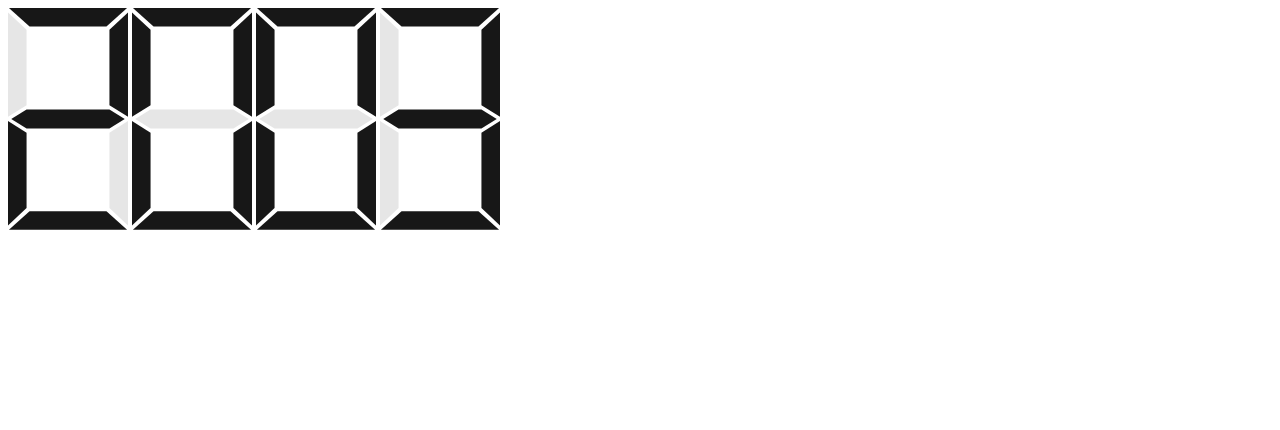
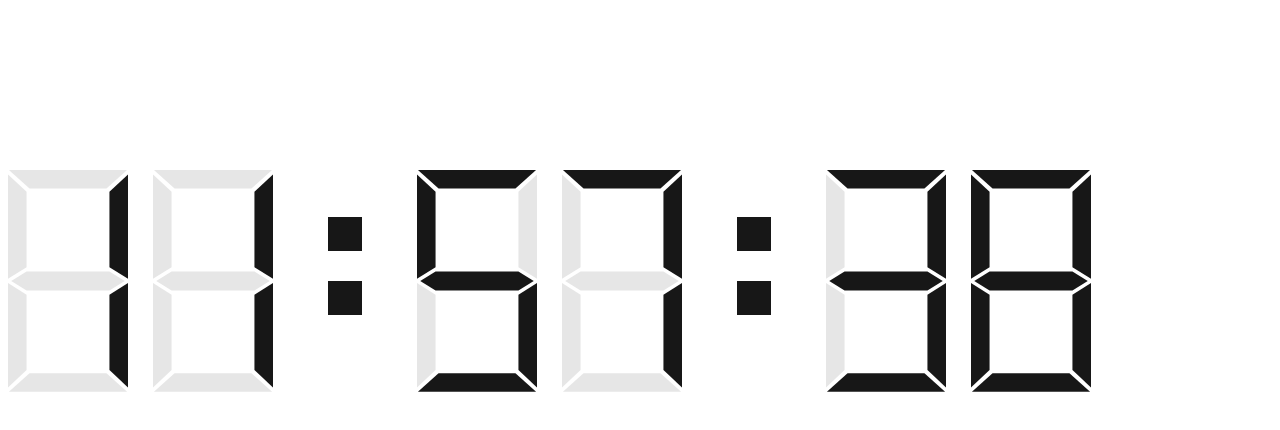
Before and after one commit to Paul-H18/JS-Timer, a website with bundled scripts: page index.html in a window 1280 px wide. Built offline with nearby package versions, Linux system fonts and the light colour scheme.

Commit message:
Adds Clock and composition between numbers and Clock

```diff
--- a/index.html
+++ b/index.html
@@ -10,18 +10,36 @@
 <body>
 
     <div id="app-1">
+        <div class="js-number-container">
 
+            <div id="js-timer-hours" class="js-timer-number-of-two">
                 <js-timer-number>
                 </js-timer-number>
 
                 <js-timer-number>
                 </js-timer-number>
+            </div>
 
+            <js-timer-seperator></js-timer-seperator>
+
+            <div id="js-timer-minutes" class="js-timer-number-of-two">
                 <js-timer-number>
                 </js-timer-number>
 
                 <js-timer-number>
                 </js-timer-number>
+            </div>
+
+            <js-timer-seperator></js-timer-seperator>
+
+            <div id="js-timer-seconds" class="js-timer-number-of-two">
+                <js-timer-number>
+                </js-timer-number>
+
+                <js-timer-number>
+                </js-timer-number>
+            </div>
+        </div>
 
     </div>
 
@@ -41,6 +59,13 @@
         </svg>
     </template>
 
+    <template id="tmp-seperator">
+        <div class="js-timer-seperator">
+            <div class="js-timer-dot"></div>
+            <div class="js-timer-dot"></div>
+        </div>
+    </template>
+
     <script src="src/js/index.js" type="module"></script>
 </body>
 </html>
--- a/src/js/index.js
+++ b/src/js/index.js
@@ -1,6 +1,5 @@
 import { Kernel } from "./timer/Kernel.js";
 
-console.log('Hello World');
 
 const kernel = new Kernel('app-1');
 kernel.initialize();
--- a/src/js/timer/Kernel.js
+++ b/src/js/timer/Kernel.js
@@ -1,5 +1,7 @@
 import {Number} from "./classes/Number.js";
 import {NumberComposer} from "./classes/NumberComposer.js";
+import {Seperator} from "./classes/Seperator.js";
+import {Clock} from "./classes/Clock.js";
 export class Kernel {
     appName;
     appId;
@@ -14,17 +16,58 @@ export class Kernel {
     }
 
     initialize() {
+        console.log('Registering custom elements!')
         this.registerClasses();
         console.log('App-Name:', this.appName, 'Div: ', this.appElement);
 
-        const elements = Array.from(document.querySelectorAll('js-timer-number'));
-        const composer = new NumberComposer(elements)
+        this.initializeNumbers();
 
-        composer.setTo(2003)
 
     }
 
     registerClasses() {
         customElements.define("js-timer-number", Number);
+        customElements.define("js-timer-seperator", Seperator);
+    }
+
+    initializeNumbers() {
+        const clock = new Clock();
+        const numberContainers = this.getNumberContainers();
+
+        setInterval(() => {
+            const currentTime = clock.getCurrentTime();
+
+            numberContainers.hours.composer.setTo(currentTime.hours);
+            numberContainers.minutes.composer.setTo(currentTime.minutes);
+            numberContainers.seconds.composer.setTo(currentTime.seconds);
+
+        }, 1000);
+
+        console.log(numberContainers)
+
+    }
+
+    getNumberContainers() {
+        const numberContainers = {
+            'hours': {
+                'rawElement': document.querySelector('#js-timer-hours'),
+            },
+            'minutes': {
+                'rawElement': document.querySelector('#js-timer-minutes'),
+            },
+            'seconds': {
+                'rawElement': document.querySelector('#js-timer-seconds'),
+            },
+        }
+
+        Object.keys(numberContainers).forEach(key => {
+            numberContainers[key]["numberElements"] = Array.from(numberContainers[key]["rawElement"].querySelectorAll('js-timer-number'));
+        });
+
+        Object.keys(numberContainers).forEach(key => {
+            numberContainers[key]["composer"] = new NumberComposer(numberContainers[key]["numberElements"]);
+        });
+
+        return numberContainers;
     }
 }
--- /dev/null
+++ b/src/js/timer/classes/Clock.js
@@ -0,0 +1,21 @@
+export class Clock {
+    dateTime;
+    time;
+    constructor() {
+        this.updateTime();
+    }
+
+    updateTime() {
+        this.dateTime = new Date();
+        this.time = {
+            'hours': this.dateTime.getHours(),
+            'minutes': this.dateTime.getMinutes(),
+            'seconds': this.dateTime.getSeconds(),
+        }
+    }
+
+    getCurrentTime() {
+        this.updateTime();
+        return this.time;
+    }
+}
--- a/src/js/timer/classes/Number.js
+++ b/src/js/timer/classes/Number.js
@@ -9,14 +9,17 @@ export class Number extends HTMLElement {
         this.appendChild(this.template.cloneNode(true));
     }
 
-    test() {
-        console.log(this.querySelector('#centerTop'));
-    }
-
+    /**
+     *
+     * @returns {NodeList} all polygons of a number
+     */
     getAllElements() {
         return this.querySelectorAll('polygon');
     }
 
+    /**
+     * Deactivates all segments
+     */
     disableAll() {
         this.getAllElements().forEach((polygon) => {
             polygon.classList.remove('js-timer-on');
@@ -24,6 +27,9 @@ export class Number extends HTMLElement {
         });
     }
 
+    /**
+     * Activates all segments
+     */
     activateAll() {
         this.getAllElements().forEach((polygon) => {
             polygon.classList.remove('js-timer-off');
@@ -31,6 +37,10 @@ export class Number extends HTMLElement {
         });
     }
 
+    /**
+     * Activates single segment
+     * @param segment segment that is to be activated
+     */
     activateSingle(segment) {
         const partElement = this.querySelector(('#' + segment));
         partElement.classList.remove('js-timer-off')
--- a/src/js/timer/classes/NumberComposer.js
+++ b/src/js/timer/classes/NumberComposer.js
@@ -13,8 +13,16 @@ export class NumberComposer {
         this.numberCount = numberElements.length;
 
         this.value = 0;
+
+        this.setTo(this.value);
     }
 
+    /**
+     * Sets composition to given value
+     * can be smaller than count of numbers but not bigger!
+     * e.g. -> 2003 to 2003 or 0002003
+     * @param value
+     */
     setTo(value) {
         if(value) {
             const valueLength = value.toString().length;
@@ -31,6 +39,8 @@ export class NumberComposer {
                 reversedArrayOfElements.forEach((element, index) => {
                     element.setTo(parseInt(valueArray[index] ?? 0, 10));
                 });
+            } else {
+                console.error('Error in setting value to seven segment numbers. maybe the given value is too big!');
             }
         } else {
             this.numberElements.forEach((element) => {
--- /dev/null
+++ b/src/js/timer/classes/Seperator.js
@@ -0,0 +1,11 @@
+export class Seperator extends HTMLElement {
+
+    template;
+    constructor() {
+        super();
+
+        this.template = document.querySelector('#tmp-seperator').content;
+        this.appendChild(this.template.cloneNode(true));
+    }
+
+}
--- a/src/scss/number.scss
+++ b/src/scss/number.scss
@@ -9,8 +9,6 @@
     transition-duration: 0.2s;
 }
 
-
-
 .js-timer-on {
     fill: var(--primary-color);
     transition-duration: 0.1s;
--- /dev/null
+++ b/src/scss/numberContainer.scss
@@ -0,0 +1,14 @@
+@import 'variables';
+@import 'mixins';
+
+.js-number-container {
+  margin-top: 170px;
+
+  display: flex;
+  gap: 55px;
+}
+
+.js-timer-number-of-two {
+  display: flex;
+  gap: 25px;
+}
--- a/src/scss/style.scss
+++ b/src/scss/style.scss
@@ -4,6 +4,7 @@
 @import 'modal';
 @import 'number';
 @import 'seperator';
+@import 'numberContainer';
 
 :root {
   --bg-color: #ffffff;
```
Lines whose indentation alone changed are shown as unchanged.
